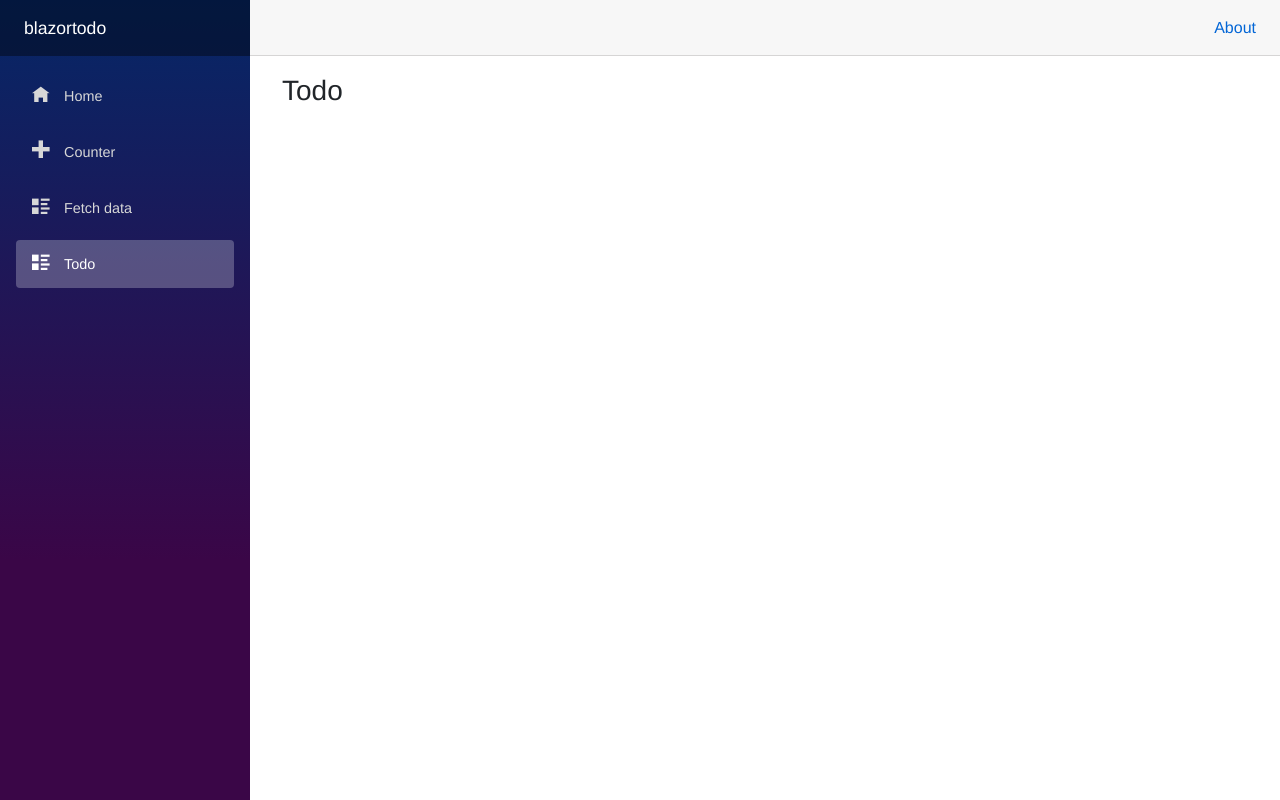
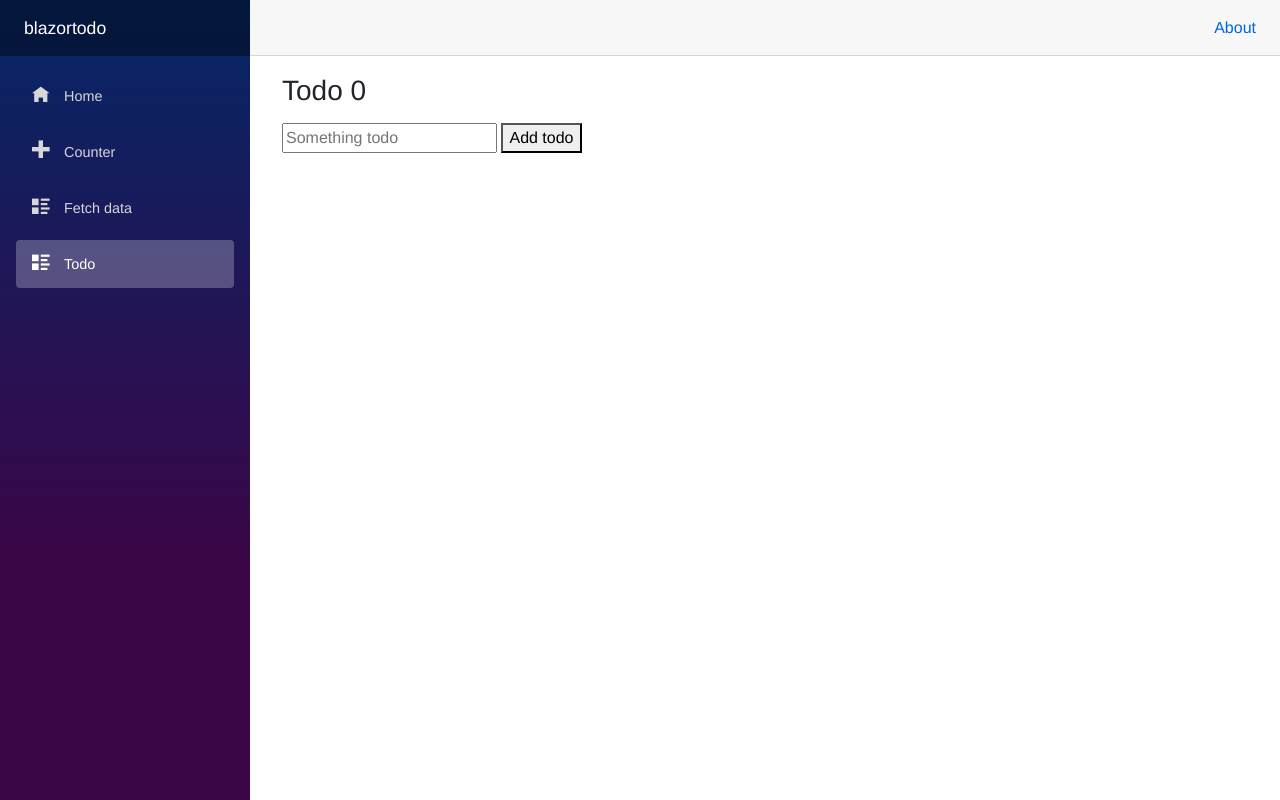
Before and after one commit to fanioz/BlazorToDo, an ASP.NET Core app: page /todo in a window 1280 px wide. Run offline with ASP.NET Core 8, Linux system fonts and the light colour scheme.

Commit message:
Add Todo UI

```diff
--- a/Pages/Todo.razor
+++ b/Pages/Todo.razor
@@ -1,7 +1,31 @@
 @page "/todo"
 
-<h3>Todo</h3>
+<h3>Todo @todos.Count(todo => !todo.IsDone)</h3>
+
+<ul>
+    @foreach (var todo in todos)
+    {
+
+    <li>
+        <input type="checkbox" @bind="todo.IsDone" />
+        <input @bind="todo.Title" />
+    </li>
+    }
+</ul>
+
+<input placeholder="Something todo" @bind="newTodo"/>
+<button @onclick="AddTodo">Add todo</button>
 
 @code {
+    private IList<TodoItem> todos = new List<TodoItem>();
+    private string newTodo;
 
+    private void AddTodo()
+    {
+        if (!string.IsNullOrWhiteSpace(newTodo))
+        {
+            todos.Add(new TodoItem { Title = newTodo });
+            newTodo = string.Empty;
+        }
+    }
 }
```
